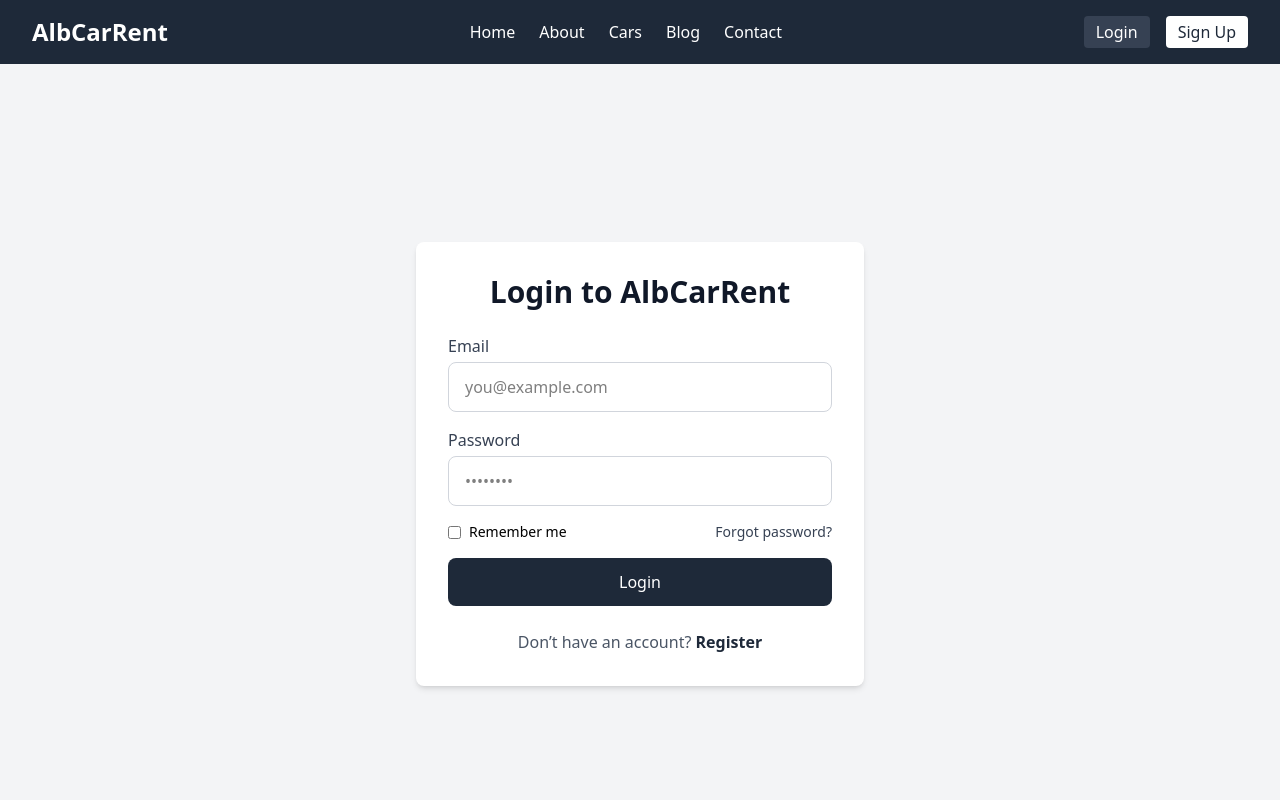
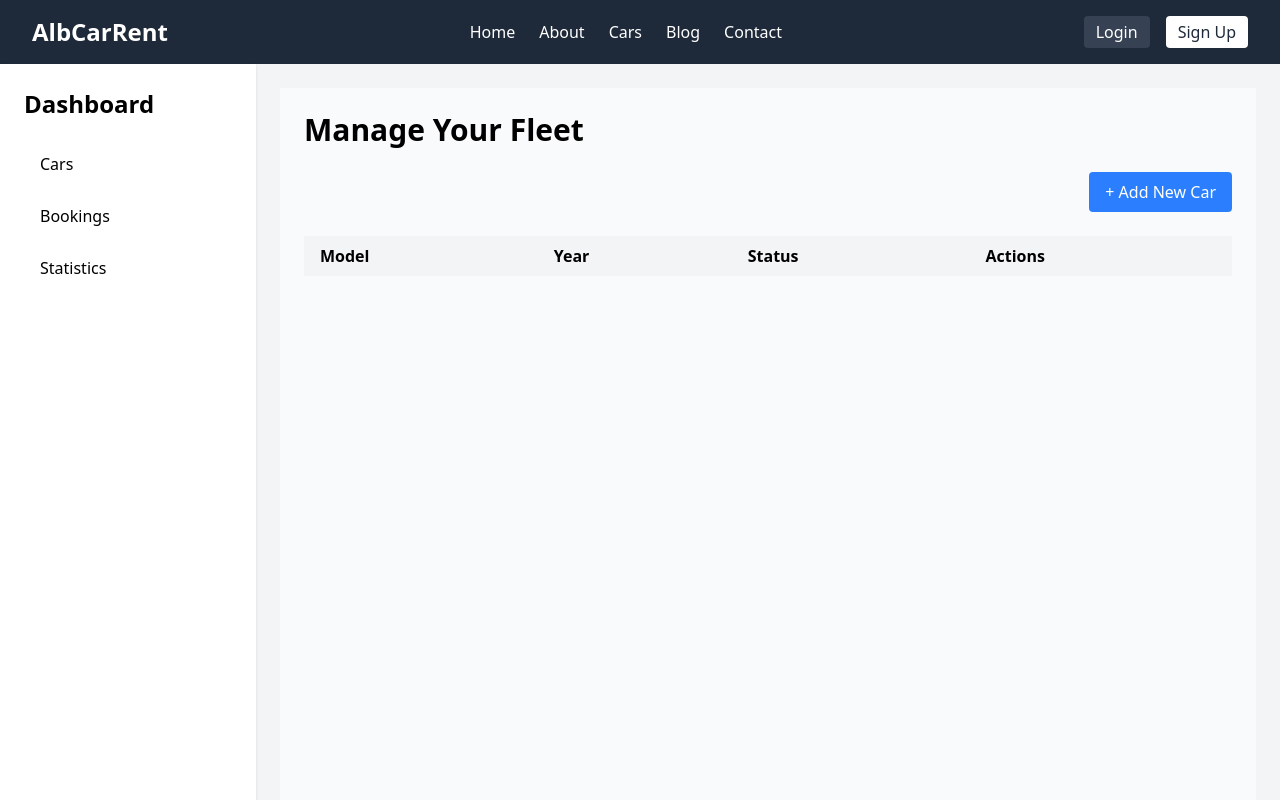
Before and after one commit to StefiManci/AlbCarRent-FrontEnd, a React (Vite) app: page /businessmanager in a window 1280 px wide. Before the commit this address led to /login. Shown: the top 800 px of the page. Built offline with nearby package versions, Linux system fonts and the light colour scheme.

Commit message:
Update
Started Working on the Business Owner Dashboard Page

```diff
--- a/src/features/profile/privateProfiles/BusinessProfile/BusinessManagerPage.jsx
+++ b/src/features/profile/privateProfiles/BusinessProfile/BusinessManagerPage.jsx
@@ -1,11 +1,45 @@
-export default function BusinessManagerPage() {
+import { useState } from "react";
+import CarsManager from "./components/CarsManager";
+import ReservationsManager from "./components/ReservationsManager";
+import Statistics from "./components/Statistics";
+
+export default function BusinessOwnerDashboard() {
+  const [selectedTab, setSelectedTab] = useState("cars");
+
+  const handleTabChange = (tab) => {
+    setSelectedTab(tab);
+  };
+
   return (
-    <div className="p-6">
-      <h2 className="text-3xl font-bold mb-4">Business Manager Dashboard</h2>
-      <p>
-        Welcome to your business management page. Here you can manage your
-        business profile, view analytics, and more.
-      </p>
+    <div className="min-h-screen flex bg-gray-100">
+      <aside className="w-64 bg-white shadow p-6 flex flex-col">
+        <h2 className="text-2xl font-bold mb-6">Dashboard</h2>
+        <nav className="flex flex-col gap-3">
+          <button
+            onClick={() => handleTabChange("cars")}
+            className="text-left py-2 px-4 rounded hover:bg-gray-200"
+          >
+            Cars
+          </button>
+          <button
+            onClick={() => handleTabChange("bookings")}
+            className="text-left py-2 px-4 rounded hover:bg-gray-200"
+          >
+            Bookings
+          </button>
+          <button
+            onClick={() => handleTabChange("statistics")}
+            className="text-left py-2 px-4 rounded hover:bg-gray-200"
+          >
+            Statistics
+          </button>
+        </nav>
+      </aside>
+      <main className="flex-1 p-6">
+        {selectedTab === "cars" && <CarsManager />}
+        {selectedTab === "bookings" && <ReservationsManager />}
+        {selectedTab === "statistics" && <Statistics />}
+      </main>
     </div>
   );
 }
--- /dev/null
+++ b/src/features/profile/privateProfiles/BusinessProfile/components/CarsManager.jsx
@@ -0,0 +1,25 @@
+export default function CarsManager() {
+  return (
+    <div className="p-6 bg-gray-50 min-h-screen">
+      <h2 className="text-3xl font-bold mb-6">Manage Your Fleet</h2>
+      <div className="mb-6 flex justify-end">
+        <button className="bg-blue-500 text-white px-4 py-2 rounded hover:bg-blue-600">
+          + Add New Car
+        </button>
+      </div>
+      <div className="overflow-x-auto">
+        <table className="min-w-full bg-white shadow rounded">
+          <thead className="bg-gray-100">
+            <tr>
+              <th className="py-2 px-4 text-left">Model</th>
+              <th className="py-2 px-4 text-left">Year</th>
+              <th className="py-2 px-4 text-left">Status</th>
+              <th className="py-2 px-4 text-left">Actions</th>
+            </tr>
+          </thead>
+          <tbody></tbody>
+        </table>
+      </div>
+    </div>
+  );
+}
--- /dev/null
+++ b/src/features/profile/privateProfiles/BusinessProfile/components/ReservationsManager.jsx
@@ -0,0 +1,3 @@
+export default function ReservationsManager() {
+  return <div>Reservations Manager Component</div>;
+}
--- /dev/null
+++ b/src/features/profile/privateProfiles/BusinessProfile/components/Statistics.jsx
@@ -0,0 +1,3 @@
+export default function Statistics() {
+  return <div>Statistics Component</div>;
+}
--- a/src/services/axiosInstance.js
+++ b/src/services/axiosInstance.js
@@ -1,7 +1,7 @@
 import axios from "axios";
 
 const axiosInstance = axios.create({
-  baseURL: "https://localhost:44345/api",
+  baseURL: "https://localhost:7280/api",
   withCredentials: true,
   timeout: 10000,
 });
--- a/src/shared/ProtectedRoute.jsx
+++ b/src/shared/ProtectedRoute.jsx
@@ -7,10 +7,15 @@ export default function ProtectedRoute({ children }) {
   const navigate = useNavigate();
 
   useEffect(() => {
+    if (token === null || token === undefined) return;
     if (!token) {
       navigate("/login", { replace: true });
     }
   }, [token, navigate]);
 
+  if (token === undefined) {
+    return null;
+  }
+
   return children;
 }
```
